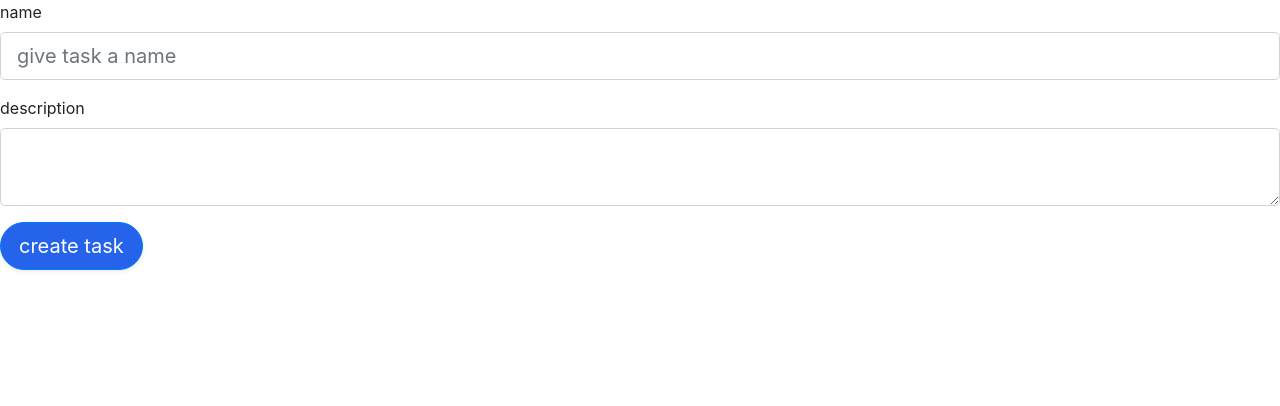
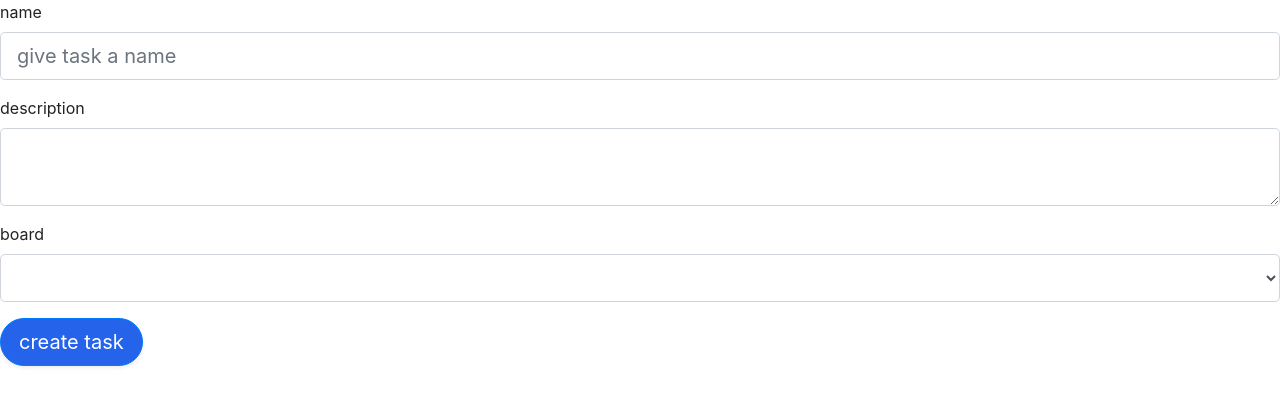
Before and after one commit to k0sdm1/taskmaster, a Flask app: page /tasks/create/ in a window 1280 px wide. Shown: the part 69-475 px from the top of the page. Run offline with Flask 3, Linux system fonts and the light colour scheme; the visitor is signed in with stand-in values (Sample User, id 1); data that the repository does not hold is empty.

Commit message:
dry + baord choice in forms

```diff
--- a/app.py
+++ b/app.py
@@ -247,20 +247,24 @@ def task_detail(task_code):
 @app.route("/tasks/<string:task_code>/edit/", methods=['GET', 'POST'])
 def task_edit(task_code):
     task = Task.query.filter(Task.code==task_code).scalar()
+    boards = Board.query.all()
     if not task:
         return render_template("404.html")
     form = TaskUpdateForm(obj=task)
+    form.board.choices = [(board.id, board.name) for board in boards]
     if form.validate_on_submit():
         form.populate_obj(task)
         db.session.commit()
         return redirect(url_for("task_detail", task_code=task.code))
 
-    return render_template("task_edit.html", form=form, task=task)
+    return render_template("task_edit.html", form=form, task=task, boards=boards)
 
 @app.route("/tasks/create/", methods=['GET', 'POST'])
 @login_required
 def task_create():
     form = TaskCreateForm()
+    boards = Board.query.all()
+    form.board.choices = [(board.id, board.name) for board in boards]
     # if request.method == "POST":
     #     print(request.form)
     last_task = get_last_task()
--- a/forms/tasks.py
+++ b/forms/tasks.py
@@ -1,18 +1,17 @@
 from flask_wtf import FlaskForm
-from wtforms import StringField, SubmitField, EmailField, ValidationError, TextAreaField
+from wtforms import StringField, SubmitField, EmailField, ValidationError, TextAreaField, SelectField
 from wtforms.validators import DataRequired, Email
 
-from models import Task
+
+class TaskForm(FlaskForm):
+    name = StringField('name', validators=[DataRequired()])
+    description = TextAreaField('description', validators=[DataRequired()])
+    board = SelectField("board", coerce=int)
 
 
-class TaskCreateForm(FlaskForm):
-    name = StringField('name', validators=[DataRequired()])
-    description = TextAreaField('description', validators=[DataRequired()])
+class TaskCreateForm(TaskForm):
     submit = SubmitField('create task')
 
 
-class TaskUpdateForm(FlaskForm):
-    name = StringField('name', validators=[DataRequired()])
-    code = StringField('code', validators=[DataRequired()])
-    description = TextAreaField('description', validators=[DataRequired()])
+class TaskUpdateForm(TaskForm):
     submit = SubmitField('update task')
--- a/templates/task_create.html
+++ b/templates/task_create.html
@@ -28,6 +28,16 @@
         {% endif %}
     </div>
 
+    <div class="mb-3">
+        {{ form.board.label(class="form-label fw-semibold") }}
+        {{ form.board(class="form-control form-control-lg", placeholder="") }}
+        {% if form.board.errors %}
+            {% for error in form.board.errors %}
+                <small class="text-danger">{{ error }}</small>
+            {% endfor %}
+        {% endif %}
+    </div>
+
     <!-- Submit Button -->
     <div class="d-grid">
         {{ form.submit(class="btn btn-primary btn-lg rounded-pill shadow-sm") }}
```
Also changed, not shown: forms/users.py (+5 -4 lines), templates/task_edit.html (+10 -11 lines).
